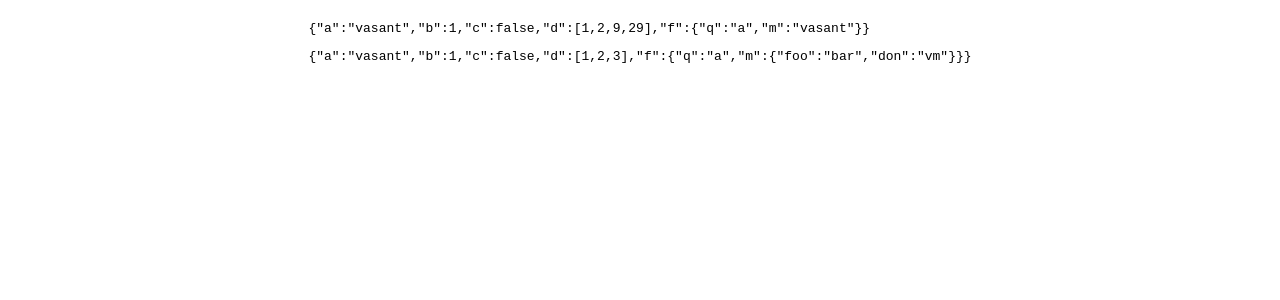
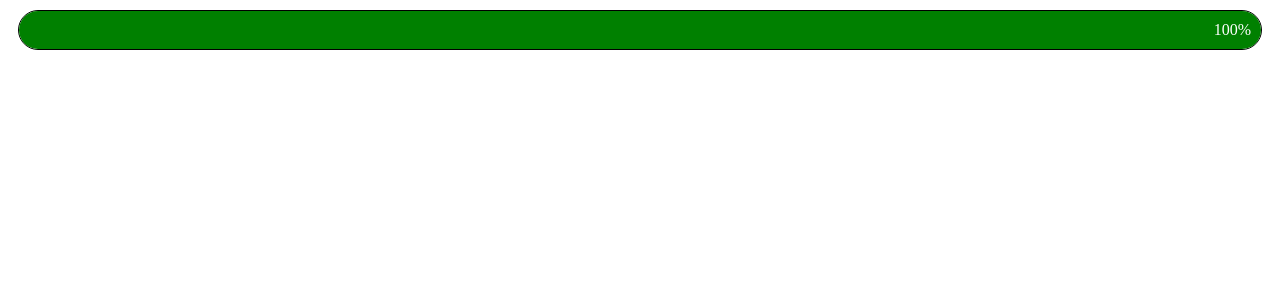
Before and after one commit to Vasant-Mestry-11/machine-coding-practice, a React (Vite) app: page / in a window 1280 px wide. Shown: the top 300 px of the page. Built offline with nearby package versions, Linux system fonts and the light colour scheme.

Commit message:
:zap: :art: progress bar

```diff
--- a/src/App.jsx
+++ b/src/App.jsx
@@ -1,5 +1,6 @@
 import "./App.css";
 import Password from "./components/password";
+import ProgressBar from "./components/ProgressBar";
 import Signal from "./components/signal";
 
 /*
@@ -105,14 +106,20 @@ function App() {
 
   console.log(result);
 
+  const bars = [ 100];
+
   return (
-    <>
+    <div>
       {/* <Signal /> */}
       {/* <Password /> */}
 
-      <pre>{JSON.stringify(obj)}</pre>
-      <pre>{JSON.stringify(result)}</pre>
-    </>
+      {/* <pre>{JSON.stringify(obj)}</pre>
+      <pre>{JSON.stringify(result)}</pre> */}
+
+      {bars.map((value) => (
+        <ProgressBar progress={value} key={value} />
+      ))}
+    </div>
   );
 }
 
--- /dev/null
+++ b/src/components/ProgressBar.jsx
@@ -0,0 +1,26 @@
+import { useEffect, useState } from "react";
+import "./progress.css";
+
+function ProgressBar({ progress }) {
+  const [animatedProgress, setAnimatedProgress] = useState(0);
+
+  useEffect(() => {
+    setTimeout(() => setAnimatedProgress(progress), 500);
+  }, [progress]);
+
+  return (
+    <div className="outer">
+      <div
+        className="inner"
+        style={{
+          transform: `translatex(${animatedProgress - 100}%)`,
+          color: animatedProgress < 5 ? "black" : "white",
+        }}
+      >
+        {progress}%
+      </div>
+    </div>
+  );
+}
+
+export default ProgressBar;
--- /dev/null
+++ b/src/components/progress.css
@@ -0,0 +1,15 @@
+/* progress bar */
+
+.outer {
+  border: 1px solid black;
+  border-radius: 20px;
+  overflow: hidden;
+  margin: 10px;
+}
+
+.inner {
+  background-color: green;
+  padding: 10px;
+  text-align: end;
+  transition: all 0.5s ease-in;
+}
--- a/src/index.css
+++ b/src/index.css
@@ -1,4 +1,4 @@
-body {
+/* body {
   display: flex;
   justify-content: center;
-}
+} */
```
